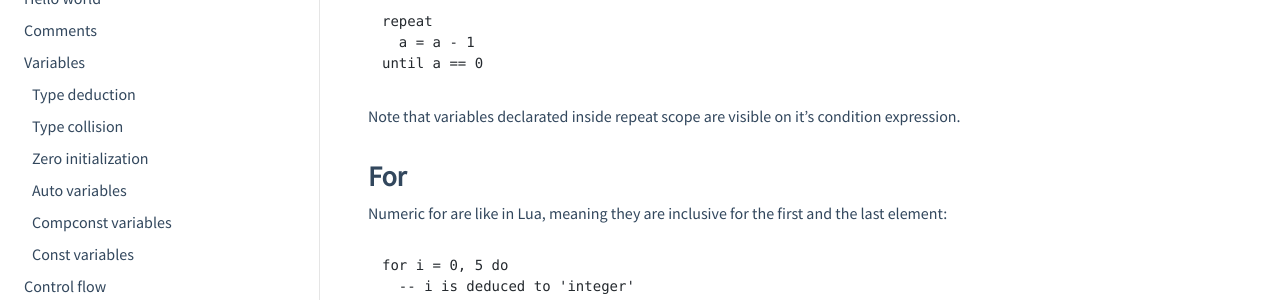
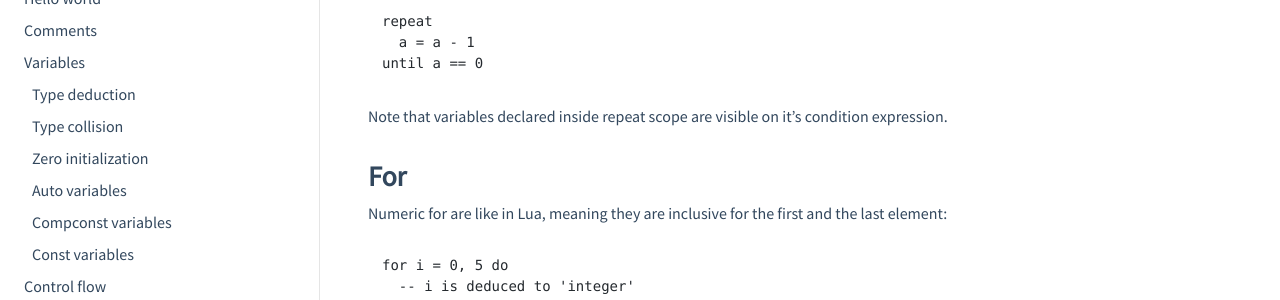
Before and after one commit to edubart/nelua-lang, a Jekyll site: the page built from docs/pages/overview.md, in a window 1280 px wide and 900 px high, scrolled down 4426 px. Shown: the part 154-454 px from the top of the window. Built offline with Jekyll 4.4.1, drawn with Linux system fonts in a browser that asks for light colours; nearby versions of some CDN libraries; some of the changed text lies outside the part shown.

````diff
--- a/docs/pages/overview.md
+++ b/docs/pages/overview.md
@@ -22,7 +22,7 @@
 
 Simple hello world program, just like in Lua:
 
-```nelua
+```lua
 print 'Hello world!'
 ```
 
@@ -236,7 +236,7 @@
 until a == 0
 ```
 
-Note that variables declarated inside repeat scope are visible on it's condition expression.
+Note that variables declared inside repeat scope are visible on it's condition expression.
 
 ### For
 
````
Also changed, not shown: docs/pages/tutorial.md (+1 -1 lines), 18 other files.
